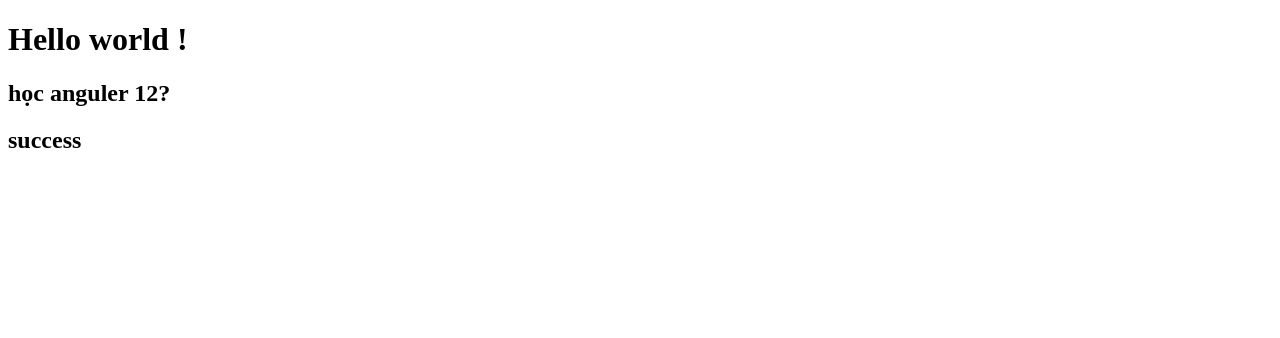
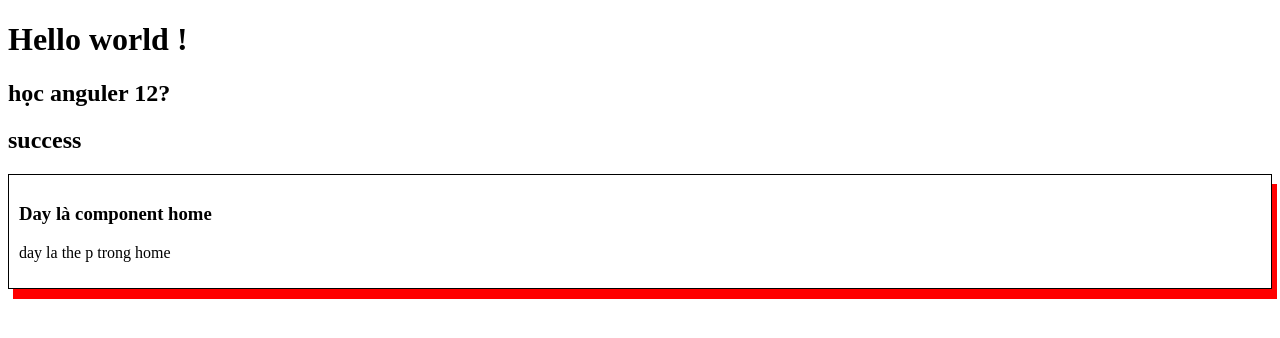
Before and after one commit to luule208/Angular12, an Angular app: page / in a window 1280 px wide. Shown: the top 338 px of the page. Built offline with nearby package versions, Linux system fonts and the light colour scheme.

Commit message:
update component

```diff
--- a/src/app/app.component.html
+++ b/src/app/app.component.html
@@ -1,3 +1,4 @@
 <h1>Hello world !</h1>
 <h2>học anguler 12?</h2>
 <h2>success</h2>
+<app-home></app-home>
--- a/src/app/app.module.ts
+++ b/src/app/app.module.ts
@@ -3,10 +3,12 @@
 
 import { AppRoutingModule } from './app-routing.module';
 import { AppComponent } from './app.component';
+import { HomeComponent } from './home/home.component';
 
 @NgModule({
   declarations: [
-    AppComponent
+    AppComponent,
+    HomeComponent
   ],
   imports: [
     BrowserModule,
--- /dev/null
+++ b/src/app/home/home.component.html
@@ -0,0 +1,5 @@
+
+<div class="cssOfHome">
+    <h3>Day là component home</h3>
+    <p>day la the p trong home</p>
+</div>
--- /dev/null
+++ b/src/app/home/home.component.scss
@@ -0,0 +1,5 @@
+.cssOfHome{
+    border: 1px solid;
+    padding: 10px;
+    box-shadow: 5px 10px red;
+}
--- /dev/null
+++ b/src/app/home/home.component.ts
@@ -0,0 +1,15 @@
+import { Component, OnInit } from '@angular/core';
+
+@Component({
+  selector: 'app-home',
+  templateUrl: './home.component.html',
+  styleUrls: ['./home.component.scss']
+})
+export class HomeComponent implements OnInit {
+
+  constructor() { }
+
+  ngOnInit(): void {
+  }
+
+}
```
Also changed, not shown: 1 other file (tests, documents, lock files or other folders).
